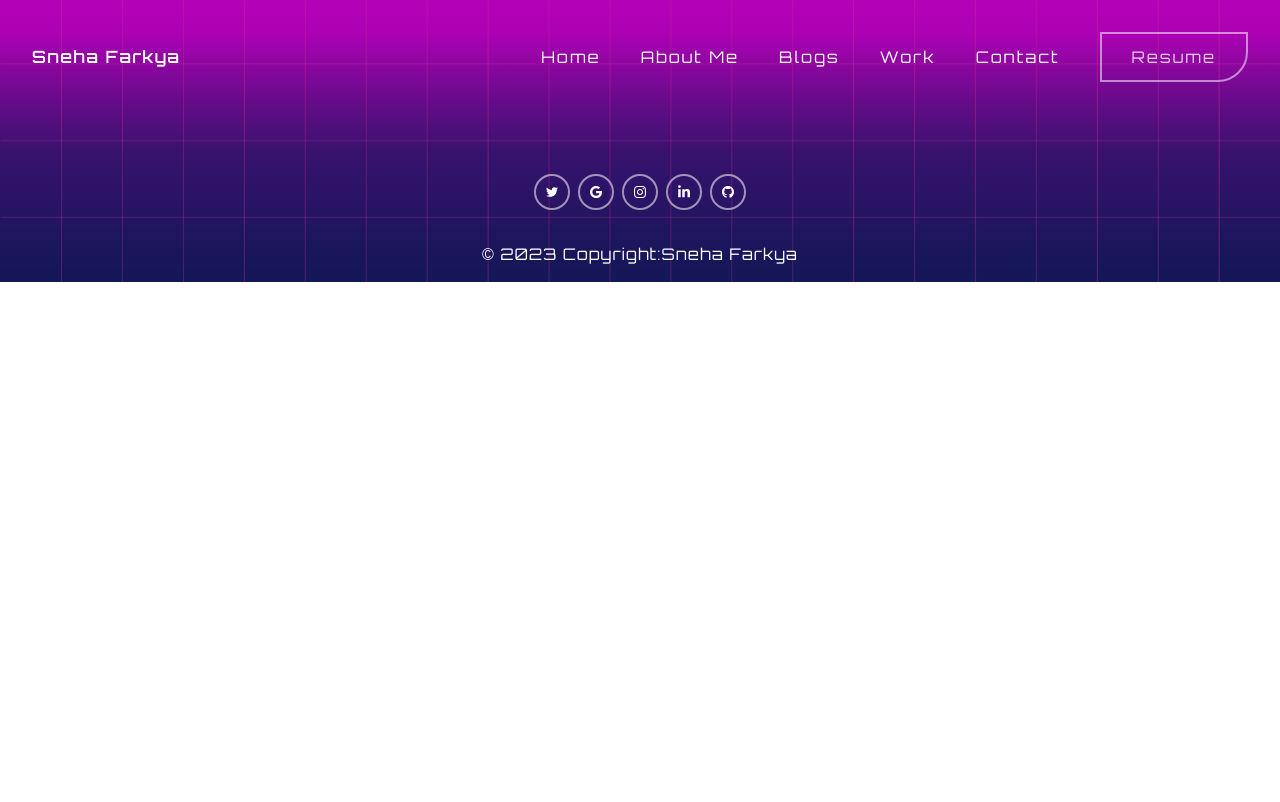
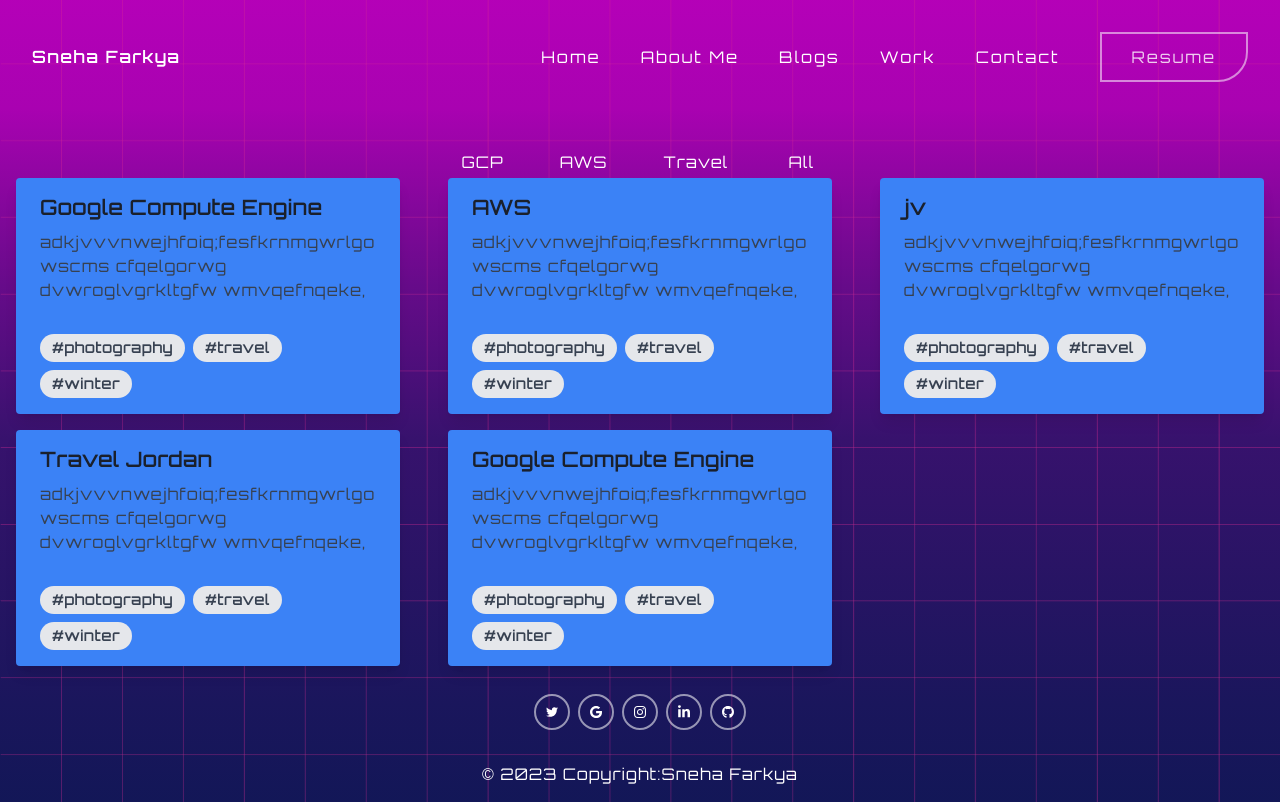
Before and after one commit to snehafarkya/Portfolio2.0, a React (Create React App) app: page /blogs in a window 1280 px wide. Built offline with nearby package versions, Linux system fonts and the light colour scheme.

Commit message:
Blogs functonality added

```diff
--- a/src/App.js
+++ b/src/App.js
@@ -7,6 +7,7 @@
 import Footer from './component/Footer';
 import Work from './component/Work';
 import Contact from './component/Contact';
+import Blogs from './component/Blogs';
 
 function App() {
   return (
@@ -19,7 +20,7 @@
         <Route path='/about' element={<About/>}/>
         <Route path='/work' element={<Work/>}/>
         <Route path='/contact' element={<Contact/>}/>
-
+        <Route path='/blogs' element={<Blogs/>}/>
 
       </Routes>
       <Footer/>
--- /dev/null
+++ b/src/component/Blogs.js
@@ -0,0 +1,30 @@
+import React, { useState } from "react";
+import Data from "./Data";
+import Card from "./Card";
+import Buttons from "./Buttons";
+
+const Blogs = () => {
+  const [item, setItem] = useState(Data);
+
+  const menuItems = [...new Set(Data.map((Val) => Val.category))];
+
+  const filterItem = (curcat) => {
+    const newItem = Data.filter((newVal) => {
+      return newVal.category === curcat;
+    });
+    setItem(newItem);
+  };
+  return (
+    <>
+     <div className="bg-screen">
+          <Buttons
+            filterItem={filterItem}
+            setItem={setItem}
+            menuItems={menuItems}
+          />
+          <Card item={item} />
+          </div>
+        </>
+  );
+};
+export default Blogs
--- /dev/null
+++ b/src/component/Buttons.js
@@ -0,0 +1,33 @@
+import React from "react";
+import Data from "./Data";
+
+
+const Buttons = ({ filterItem, setItem, menuItems }) => {
+
+  return (
+    <>
+      <div className="flex justify-center m-auto">
+        {menuItems.map((Val, id) => {
+          return (
+            <button
+              className="btn-dark text-white p-1 px-2 mx-5 btn fw-bold"
+              onClick={() => filterItem(Val)}
+              key={id}
+            >
+              {Val}
+            </button>
+          );
+        })}
+        <button
+          className="btn-dark text-white p-1 px-3 mx-5 fw-bold btn"
+          onClick={() => setItem(Data)}
+        >
+          All
+        </button>
+       </div>
+    </>
+
+  );
+};
+
+export default Buttons;
--- /dev/null
+++ b/src/component/Card.js
@@ -0,0 +1,38 @@
+import React from "react";
+
+const Card = ({ item }) => {
+  return (
+    <>
+      <div className="">
+        <div className="grid grid-cols-1 place-items-center md:grid-cols-3  gap-4">
+          {item.map((Val) => {
+            return (
+              <div class="max-w-sm rounded overflow-hidden shadow-lg bg-blue-500 m-auto">
+
+                <div class="px-6 py-4">
+                  <div class="font-bold text-xl mb-2">{Val.title}</div>
+                  <p class="text-gray-700 text-base">
+                    {Val.desc}
+                  </p>
+                </div>
+                <div class="px-6 pt-4 pb-2">
+                  <span class="inline-block bg-gray-200 rounded-full px-3 py-1 text-sm font-semibold text-gray-700 mr-2 mb-2">
+                    #photography
+                  </span>
+                  <span class="inline-block bg-gray-200 rounded-full px-3 py-1 text-sm font-semibold text-gray-700 mr-2 mb-2">
+                    #travel
+                  </span>
+                  <span class="inline-block bg-gray-200 rounded-full px-3 py-1 text-sm font-semibold text-gray-700 mr-2 mb-2">
+                    #winter
+                  </span>
+                </div>
+              </div>
+            );
+          })}
+        </div>
+      </div>
+    </>
+  );
+};
+
+export default Card;
--- /dev/null
+++ b/src/component/Data.js
@@ -0,0 +1,33 @@
+const Data = [
+  {
+    id:'1',
+    title:'Google Compute Engine',
+    category:'GCP',
+    desc:'adkjvvvnwejhfoiq;fesfkrnmgwrlgowscms cfqelgorwg dvwroglvgrkltgfw wmvqefnqeke,'
+  },
+  {
+    id:'2',
+    title:'AWS',
+    category:'AWS',
+    desc:'adkjvvvnwejhfoiq;fesfkrnmgwrlgowscms cfqelgorwg dvwroglvgrkltgfw wmvqefnqeke,'
+  },
+  {
+    id:'3',
+    title:'jv',
+    category:'GCP',
+    desc:'adkjvvvnwejhfoiq;fesfkrnmgwrlgowscms cfqelgorwg dvwroglvgrkltgfw wmvqefnqeke,'
+  },
+  {
+    id:'4',
+    title:'Travel Jordan',
+    category:'Travel',
+    desc:'adkjvvvnwejhfoiq;fesfkrnmgwrlgowscms cfqelgorwg dvwroglvgrkltgfw wmvqefnqeke,'
+  },
+  {
+    id:'5',
+    title:'Google Compute Engine',
+    category:'GCP',
+    desc:'adkjvvvnwejhfoiq;fesfkrnmgwrlgowscms cfqelgorwg dvwroglvgrkltgfw wmvqefnqeke,'
+  },
+]
+export default Data
--- a/src/component/NavBar.js
+++ b/src/component/NavBar.js
@@ -75,7 +75,7 @@
       >
         <MenuItem to="/" className='nav-link' >Home</MenuItem>
         <MenuItem to="/about" className='nav-link' > About Me</MenuItem>
-        <MenuItem to="/faetures" className='nav-link' > Blogs </MenuItem>
+        <MenuItem to="/blogs" className='nav-link' > Blogs </MenuItem>
         <MenuItem to="/work" className='nav-link' > Work </MenuItem>
         <MenuItem to="/contact" className='nav-link' > Contact </MenuItem>
 
```
